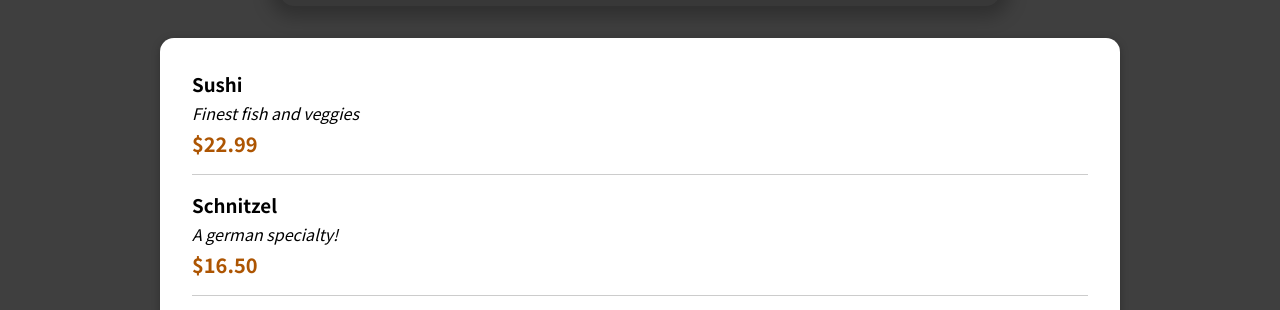
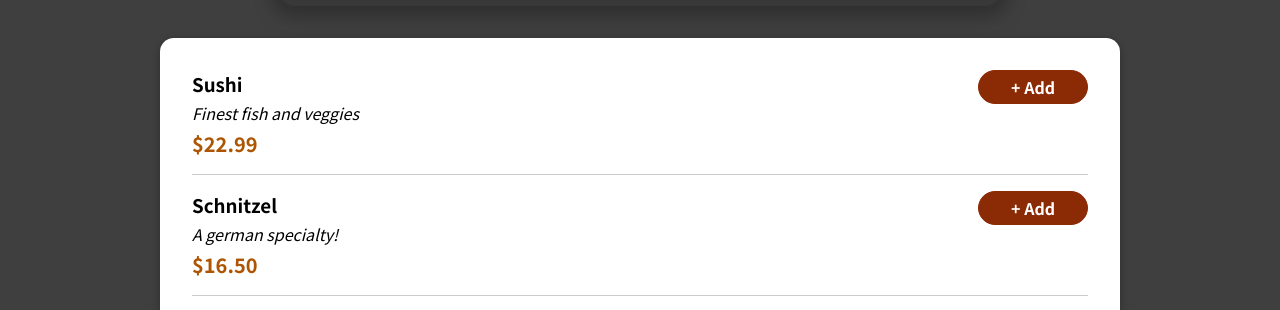
Before and after one commit to AlenAusic/foodorder-react-app, a React (Create React App) app: page / in a window 1280 px wide. Shown: the part 467-777 px from the top of the page. Built offline with nearby package versions, Linux system fonts and the light colour scheme.

Commit message:
Added MealItemForm component

```diff
--- a/src/components/Meals/MealItem/MealItem.js
+++ b/src/components/Meals/MealItem/MealItem.js
@@ -1,3 +1,5 @@
+import MealItemForm from './MealItemForm';
+
 import classes from './MealItem.module.css';
 
 const MealItem = (props) => {
@@ -10,7 +12,9 @@
         <div className={classes.description}>{props.description}</div>
         <div className={classes.price}>{price}</div>
       </div>
-      <div></div>
+      <div>
+        <MealItemForm />
+      </div>
     </li>
   );
 };
--- a/src/components/Meals/MealItem/MealItemForm.js
+++ b/src/components/Meals/MealItem/MealItemForm.js
@@ -0,0 +1,24 @@
+import Input from '../../UI/Input';
+
+import classes from './MealItemForm.module.css';
+
+const MealItemForm = (props) => {
+  return (
+    <form className={classes.form}>
+      <Input
+        label="Amount"
+        input={{
+          id: 'amount',
+          type: 'number',
+          min: '1',
+          max: '5',
+          step: '1',
+          defaultValue: '1',
+        }}
+      />
+      <button>+ Add</button>
+    </form>
+  );
+};
+
+export default MealItemForm;
--- /dev/null
+++ b/src/components/Meals/MealItem/MealItemForm.module.css
@@ -0,0 +1,20 @@
+.form {
+    text-align: right;
+  }
+
+  .form button {
+    font: inherit;
+    cursor: pointer;
+    background-color: #8a2b06;
+    border: 1px solid #8a2b06;
+    color: white;
+    padding: 0.25rem 2rem;
+    border-radius: 20px;
+    font-weight: bold;
+  }
+
+  .form button:hover,
+  .form button:active {
+    background-color: #641e03;
+    border-color: #641e03;
+  }
--- /dev/null
+++ b/src/components/UI/Input.js
@@ -0,0 +1,10 @@
+import classes from './Input.module.css';
+
+const Input = (props) => {
+  <div>
+    <label htmlFor={props.input.id}>{props.label}</label>
+    <input {...props.input} />
+  </div>;
+};
+
+export default Input;
--- /dev/null
+++ b/src/components/UI/Input.module.css
@@ -0,0 +1,18 @@
+.input {
+    display: flex;
+    align-items: center;
+    margin-bottom: 0.5rem;
+  }
+
+  .input label {
+    font-weight: bold;
+    margin-right: 1rem;
+  }
+
+  .input input {
+    width: 3rem;
+    border-radius: 5px;
+    border: 1px solid #ccc;
+    font: inherit;
+    padding-left: 0.5rem;
+  }
```
